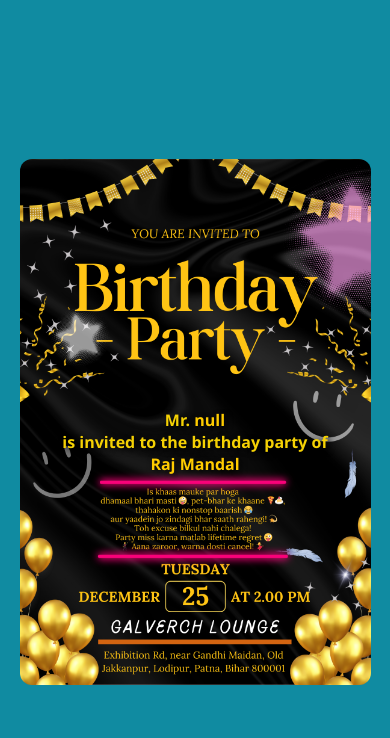
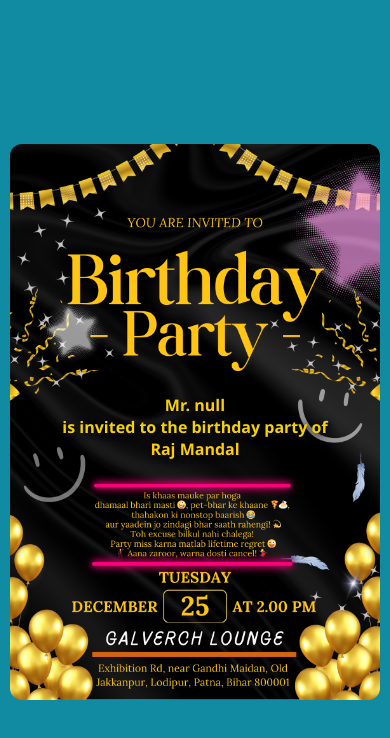
Before and after one commit to RajMandal77/Birthday-invitation, a plain HTML site: page invitation.html in a window 390 px wide. Drawn offline with Linux system fonts and the light colour scheme.

Commit message:
css change

```diff
--- a/invitation.html
+++ b/invitation.html
@@ -17,23 +17,24 @@ body{
 
 .poster {
     position: relative;
-    width: 90vw;
+    width: 90vw;               /* default for most screens */
     max-width: 400px;          /* desktop ke liye */
     aspect-ratio: 2 / 3;
     background-image: url('birthday invitation.png.png');
     background-size: cover;
     background-position: center;
-    border-radius: 15px;
+    border-radius: 12px;
 }
 
-/* Mobile devices ke liye (max-width 600px) */
-@media screen and (max-width: 600px) {
+/* For phones / smaller screens */
+@media (max-width: 600px) {  /* adjust max-width as per your phone size */
     .poster {
-        max-width: 90vw;       /* mobile me zyada width */
-        border-radius: 12px;   /* thoda chhota rounding */
+        width: 95vw;           /* thoda bara width on phone */
+        max-width: 500px;      /* larger max-width for phones */
     }
 }
-/* text inside image */
+
+
 .text{
     position:absolute;
     padding-top: 80px;
```
